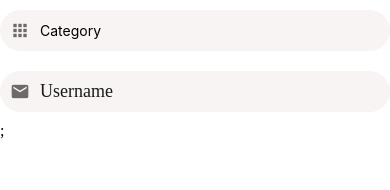
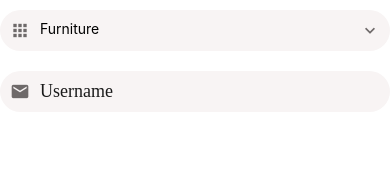
Before and after one commit to arifuxd/mini-ecommerce, a React Native app: screen / in a window 390 px wide. Shown: the top 190 px of the page. Built offline with nearby package versions, Linux system fonts and the light colour scheme.

Commit message:
text input Done

```diff
--- a/App.js
+++ b/App.js
@@ -4,6 +4,7 @@ import {
   View,
   ImageBackground,
   StatusBar,
+  Switch,
 } from "react-native";
 import { StatusBar as ExpoStatusBar } from "expo-status-bar";
 import ViewScreen from "./screens/ViewScreen";
@@ -20,13 +21,26 @@ import ListItem from "./components/ListItem";
 import ListingScreen from "./screens/ListingScreen";
 import AppTextInput from "./components/AppTextInput";
 import AppPicker from "./components/AppPicker";
+import { useState } from "react";
 
 export default function App() {
+  const categories = [
+    { title: "Furniture", value: 1 },
+    { title: "Clothing", value: 2 },
+    { title: "Cameras", value: 3 },
+  ];
+  const [category, setCategory] = useState(categories[0]);
   return (
-    <View>
-      <AppPicker icon="apps" placeholder="Category" />
-      <AppTextInput placeholder="Username" icon="email" />;
-    </View>
+    <Screen>
+      <AppPicker
+        selectedItem={category}
+        onSelectedItem={(selecteditem) => setCategory(selecteditem)}
+        items={categories}
+        icon="apps"
+        placeholder="Category"
+      />
+      <AppTextInput placeholder="Username" icon="email" />
+    </Screen>
   );
 }
 
--- a/components/AppPicker.js
+++ b/components/AppPicker.js
@@ -1,11 +1,34 @@
-import { Platform, StyleSheet, Text, TextInput, View } from "react-native";
-import React from "react";
+import {
+  Button,
+  FlatList,
+  Modal,
+  Platform,
+  StyleSheet,
+  Text,
+  TextInput,
+  TouchableWithoutFeedback,
+  View,
+} from "react-native";
+import React, { useState } from "react";
 import MaterialCommunityIcons from "@expo/vector-icons/MaterialCommunityIcons";
 import colors from "../colors";
 import defaultStyles from "../defaultStyles";
-const AppPicker = ({ icon, placeholder, ...restProps }) => {
+import PickerItem from "./PickerItem";
+import Screen from "../screens/Screen";
+const AppPicker = ({
+  icon,
+  placeholder,
+  items,
+  selectedItem,
+  onSelectedItem,
+}) => {
+  const [modalVisible, setModalVisible] = useState(false);
+
   return (
+    <>
+      <TouchableWithoutFeedback onPress={() => setModalVisible(true)}>
         <View style={styles.container}>
+          <View style={{ flexDirection: "row" }}>
             {icon && (
               <MaterialCommunityIcons
                 name={icon}
@@ -14,8 +37,37 @@ const AppPicker = ({ icon, placeholder, ...restProps }) => {
                 style={styles.icon}
               />
             )}
-      <Text>{placeholder}</Text>
+            <Text>{selectedItem ? selectedItem.title : placeholder}</Text>
           </View>
+          <MaterialCommunityIcons
+            name="chevron-down"
+            size={20}
+            color={defaultStyles.colors.medium}
+          />
+        </View>
+      </TouchableWithoutFeedback>
+      <Modal visible={modalVisible} animationType="slide">
+        <Screen>
+          <Button title="close" onPress={() => setModalVisible(false)} />
+          <FlatList
+            data={items}
+            keyExtractor={(key) => key.value.toString()}
+            renderItem={({ item }) => {
+              // console.log(item);
+              return (
+                <PickerItem
+                  label={item.title}
+                  onPress={() => {
+                    setModalVisible(false);
+                    onSelectedItem(item);
+                  }}
+                />
+              );
+            }}
+          />
+        </Screen>
+      </Modal>
+    </>
   );
 };
 
@@ -28,6 +80,7 @@ const styles = StyleSheet.create({
     flexDirection: "row",
     width: "100%",
     alignItems: "center",
+    justifyContent: "space-between",
   },
   icon: {
     marginRight: 10,
--- /dev/null
+++ b/components/PickerItem.js
@@ -0,0 +1,19 @@
+import { StyleSheet, Text, TouchableOpacity, View } from "react-native";
+import React from "react";
+import defaultStyles from "../defaultStyles";
+
+const PickerItem = ({ label, onPress }) => {
+  console.log(label);
+  return (
+    <TouchableOpacity style={styles.pickerItem} onPress={onPress}>
+      <Text style={defaultStyles.text}>{label}</Text>
+    </TouchableOpacity>
+  );
+};
+
+const styles = StyleSheet.create({
+  pickerItem: {
+    padding: 20,
+  },
+});
+export default PickerItem;
```
Lines whose indentation alone changed are shown as unchanged.
